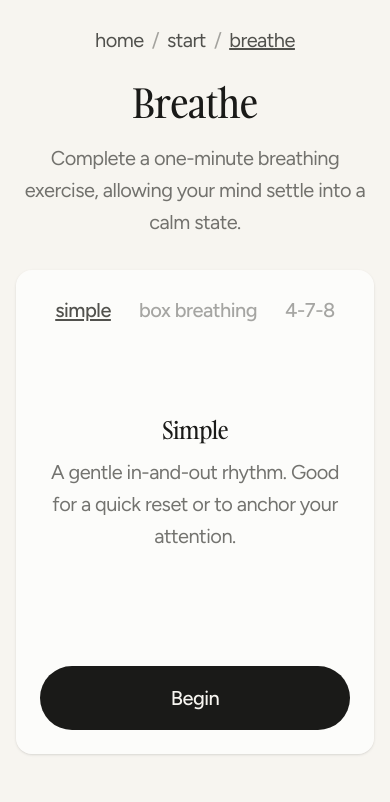
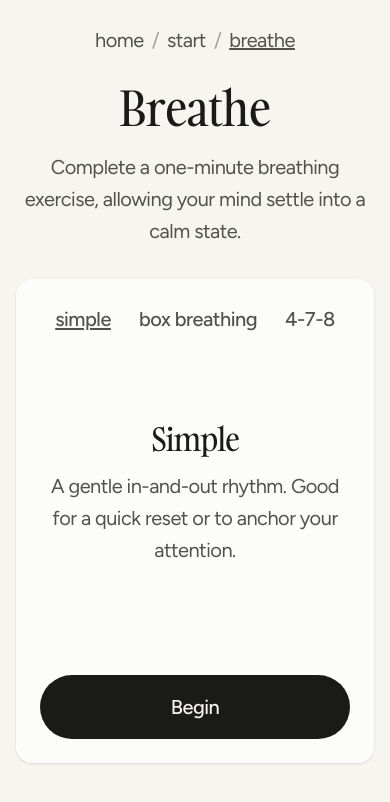
Before and after one commit to ana-demags/asoftreset, a Next.js app: page /breathe in a window 390 px wide. Shown: the top 802 px of the page. Built offline with nearby package versions, Linux system fonts and the light colour scheme.

Commit message:
Refactor text styles and layout across multiple pages for consistency:
- Updated heading styles in `globals.css` for improved scaling.
- Adjusted layout classes in `Breathe`, `Compose`, and `Puzzle` pages to enhance alignment.
- Removed opacity from text elements for better readability.

```diff
--- a/app/breathe/page.tsx
+++ b/app/breathe/page.tsx
@@ -298,7 +298,7 @@ export default function BreathePage() {
           ]}
         />
       </div>
-      <div className="relative z-[1] flex-1 min-h-0 flex flex-col lg:flex-row items-start lg:items-center justify-start lg:justify-center gap-8 lg:gap-32 px-4 sm:px-6 pt-4 pb-6 sm:py-8 overflow-auto">
+      <div className="relative z-[1] flex-1 min-h-0 flex flex-col lg:flex-row items-center justify-start lg:justify-center gap-8 lg:gap-32 px-4 sm:px-6 pt-4 pb-6 sm:py-8 overflow-auto">
         <header
           className="flex flex-col w-full max-w-lg lg:max-w-[24rem] lg:min-w-0 lg:shrink text-center lg:text-left"
           style={{
@@ -312,7 +312,7 @@ export default function BreathePage() {
           <div className="flex flex-col gap-4">
             <h1>Breathe</h1>
             <p
-              className="w-full max-w-lg opacity-80 mx-auto lg:mx-0 min-w-0 text-body"
+              className="w-full max-w-lg mx-auto lg:mx-0 min-w-0 text-body"
               style={{
                 fontSize: 'var(--text-body)',
                 lineHeight: 'var(--leading-body)',
@@ -393,7 +393,7 @@ export default function BreathePage() {
                     {capitalizeLabel(breathingModes[mode].label)}
                   </h2>
                   <p
-                    className="min-w-0 opacity-80 break-words max-w-full"
+                    className="min-w-0 break-words max-w-full"
                     style={{
                       fontSize: 'var(--text-body)',
                       lineHeight: 'var(--leading-body)',
@@ -450,10 +450,10 @@ export default function BreathePage() {
                     lineHeight: 'var(--leading-tight)',
                   }}
                 >
-                  Nice work.
+                  Nice work
                 </h2>
                 <p
-                  className="min-w-0 opacity-80 break-words max-w-full"
+                  className="min-w-0 break-words max-w-full"
                   style={{
                     fontSize: 'var(--text-body)',
                     lineHeight: 'var(--leading-body)',
--- a/app/compose/page.tsx
+++ b/app/compose/page.tsx
@@ -51,14 +51,14 @@ export default function ComposeSetupPage() {
         className="px-4 sm:px-6 pt-6 pb-2"
       />
       <div
-        className="flex-1 min-h-0 flex flex-col lg:flex-row items-start lg:items-center justify-start lg:justify-center gap-8 lg:gap-32 px-4 sm:px-6 pt-4 pb-6 sm:py-8 overflow-auto"
+        className="flex-1 min-h-0 flex flex-col lg:flex-row items-center justify-start lg:justify-center gap-8 lg:gap-32 px-4 sm:px-6 pt-4 pb-6 sm:py-8 overflow-auto"
       >
         <header
           className="flex flex-col w-full max-w-lg lg:max-w-[24rem] lg:min-w-0 lg:shrink text-center lg:text-left"
         >
           <div className="flex flex-col gap-4">
             <h1>Compose</h1>
-            <p className="text-body w-full max-w-lg opacity-80 mx-auto lg:mx-0 min-w-0">
+            <p className="text-body w-full max-w-lg mx-auto lg:mx-0 min-w-0">
               Paint fills flowing shapes with color. Weave threads bands over and under. Take a moment to create without pressure.
             </p>
           </div>
@@ -80,7 +80,7 @@ export default function ComposeSetupPage() {
                 <h3 className="break-words">
                   {COMPOSE_STYLES[style].label}
                 </h3>
-                <p className="text-body min-w-0 opacity-80 break-words max-w-full">
+                <p className="text-body min-w-0 break-words max-w-full">
                   {COMPOSE_STYLES[style].description}
                 </p>
               </div>
--- a/app/globals.css
+++ b/app/globals.css
@@ -12,9 +12,9 @@
   --surface-overlay: rgba(255, 255, 255, 0.7);
   /* Typescale: display + 3 headings + 1 body. Gambarino only. */
   --text-display: clamp(3rem, 18vw, 12.5rem); /* 48px–200px, scales with viewport */
-  --text-heading-1: clamp(2.5rem, 8vw, 6rem); /* 40px–96px */
-  --text-heading-2: clamp(2rem, 5.5vw, 4rem); /* 32px–64px */
-  --text-heading-3: clamp(1.5rem, 3.5vw, 2.5rem); /* 24px–40px */
+  --text-heading-1: clamp(3rem, 8vw, 6rem); /* 48px–96px */
+  --text-heading-2: clamp(2.5rem, 5.5vw, 4rem); /* 40px–64px */
+  --text-heading-3: clamp(2rem, 3.5vw, 2.5rem); /* 32px–40px */
   --text-body: 1.25rem; /* 20px — body, links, buttons */
   --text-body-sm: 1rem; /* 16px — smaller body, captions, secondary text */
   --leading-display: 1;
--- a/app/puzzle/page.tsx
+++ b/app/puzzle/page.tsx
@@ -58,7 +58,7 @@ export default function PuzzleSetupPage() {
         >
           <div className="flex flex-col gap-4">
             <h1>Puzzle</h1>
-            <p className="text-body w-full max-w-lg opacity-80 mx-auto lg:mx-0 min-w-0">
+            <p className="text-body w-full max-w-lg mx-auto lg:mx-0 min-w-0">
               Pick paint or weave, then begin. A quiet space to focus and create.
             </p>
           </div>
@@ -80,7 +80,7 @@ export default function PuzzleSetupPage() {
                 <h3 className="break-words">
                   {PUZZLE_STYLES[style].label}
                 </h3>
-                <p className="text-body min-w-0 opacity-80 break-words max-w-full">
+                <p className="text-body min-w-0 break-words max-w-full">
                   {PUZZLE_STYLES[style].description}
                 </p>
               </div>
--- a/app/start/page.tsx
+++ b/app/start/page.tsx
@@ -31,7 +31,7 @@ export default function StartPage() {
               >
                 Breathe
               </h2>
-              <p className="text-body opacity-80 max-w-[20rem]">
+              <p className="text-body font-normal max-w-[20rem]">
                 A guided breathing practice to slow down and recenter.
               </p>
             </div>
@@ -48,7 +48,7 @@ export default function StartPage() {
               >
                 Compose
               </h2>
-              <p className="text-body opacity-80 max-w-[20rem]">
+              <p className="text-body font-normal max-w-[20rem]">
                 A rule-free yet defined space to color, weave, and rest.
               </p>
             </div>
--- a/components/Button.tsx
+++ b/components/Button.tsx
@@ -140,7 +140,6 @@ const Button = forwardRef<HTMLButtonElement, ButtonProps>(function Button(
           ...labelStyle,
           color: 'var(--text)',
           textDecorationColor: 'var(--text)',
-          opacity: selected ? 1 : 0.5,
           ...style,
         }}
         {...rest}
```
